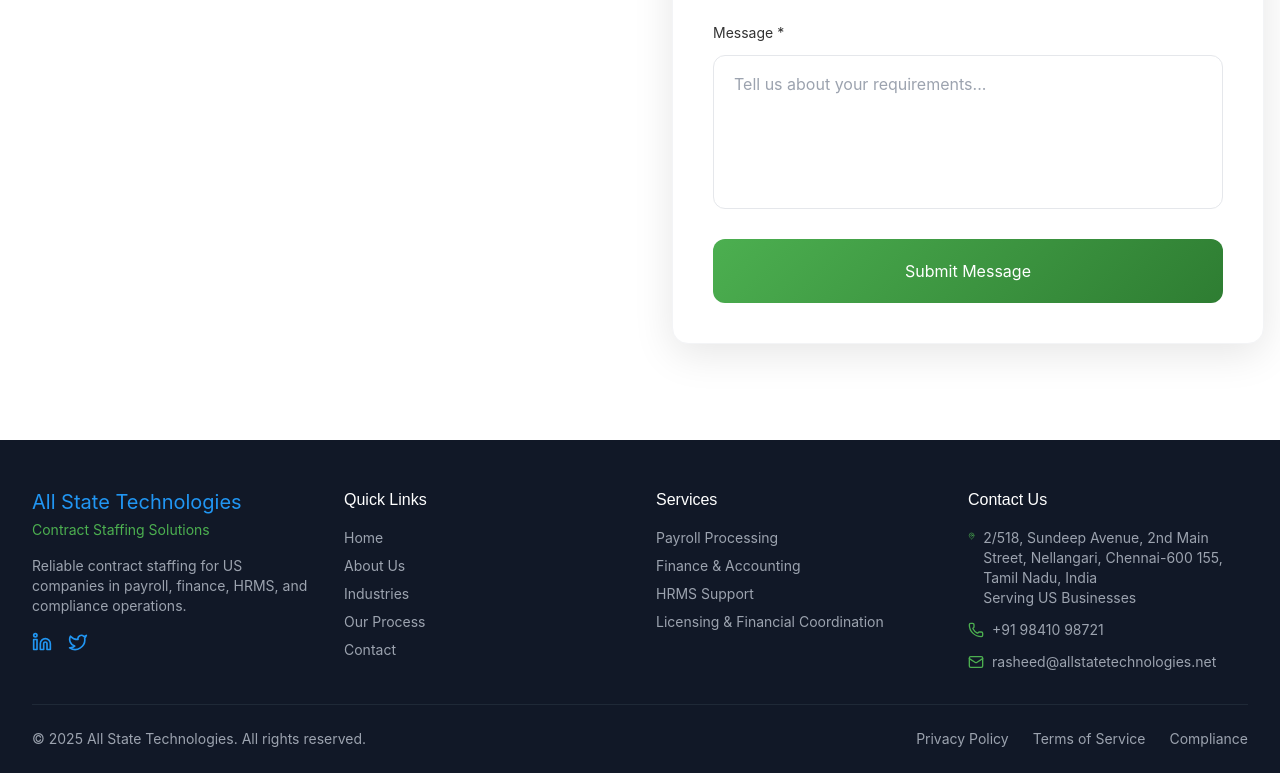
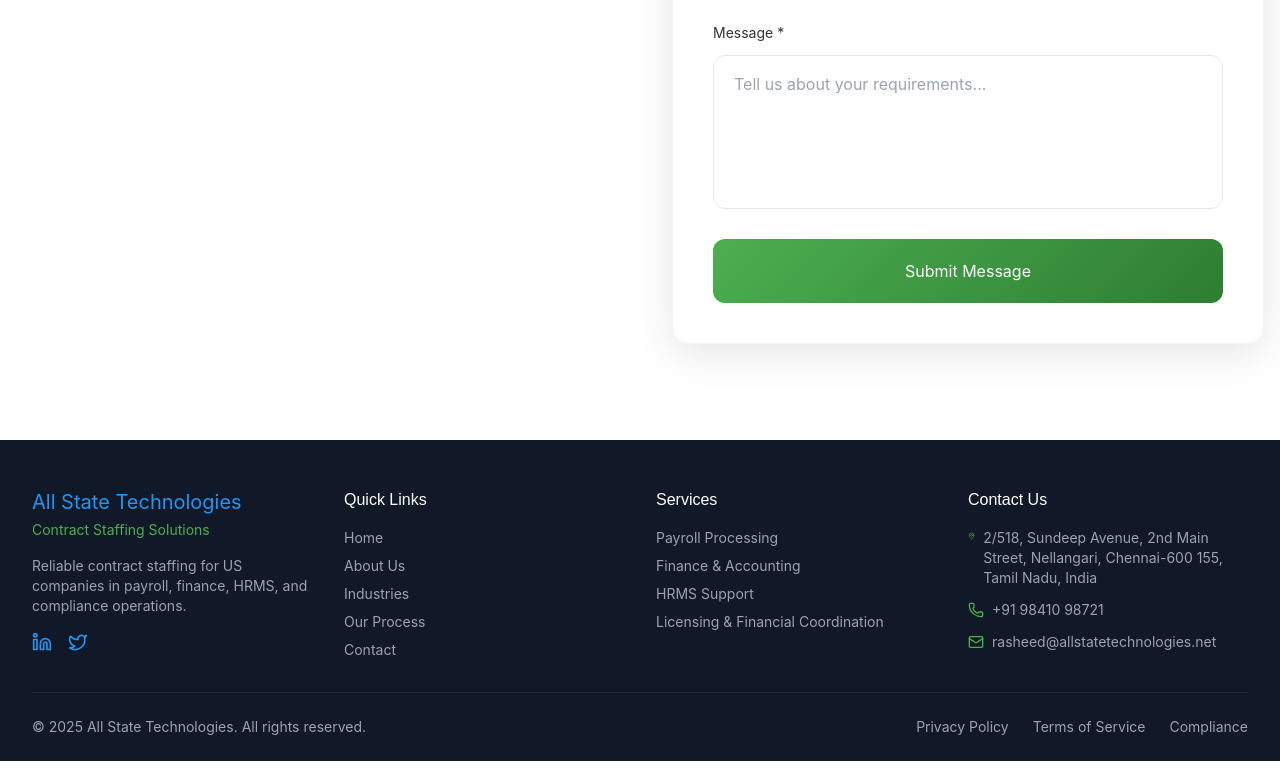
Before and after one commit to greatmindstechnology-cloud/company-website, a React (Vite) app: page /contact in a window 1280 px wide. Shown: the part 1130-1903 px from the top of the page. Built offline with nearby package versions, Linux system fonts and the light colour scheme.

Commit message:
Update Footer.jsx

```diff
--- a/src/components/Footer.jsx
+++ b/src/components/Footer.jsx
@@ -63,7 +63,7 @@ export default function Footer() {
 
               <li className="flex items-start space-x-2">
                 <MapPin size={16} style={{ color: "var(--color-green)" }} />
-                <span>2/518, Sundeep Avenue, 2nd Main Street, Nellangari, Chennai-600 155, Tamil Nadu, India<br />Serving US Businesses</span>
+                <span>2/518, Sundeep Avenue, 2nd Main Street, Nellangari, Chennai-600 155, Tamil Nadu, India</span>
               </li>
 
               <li className="flex items-center space-x-2">
```
